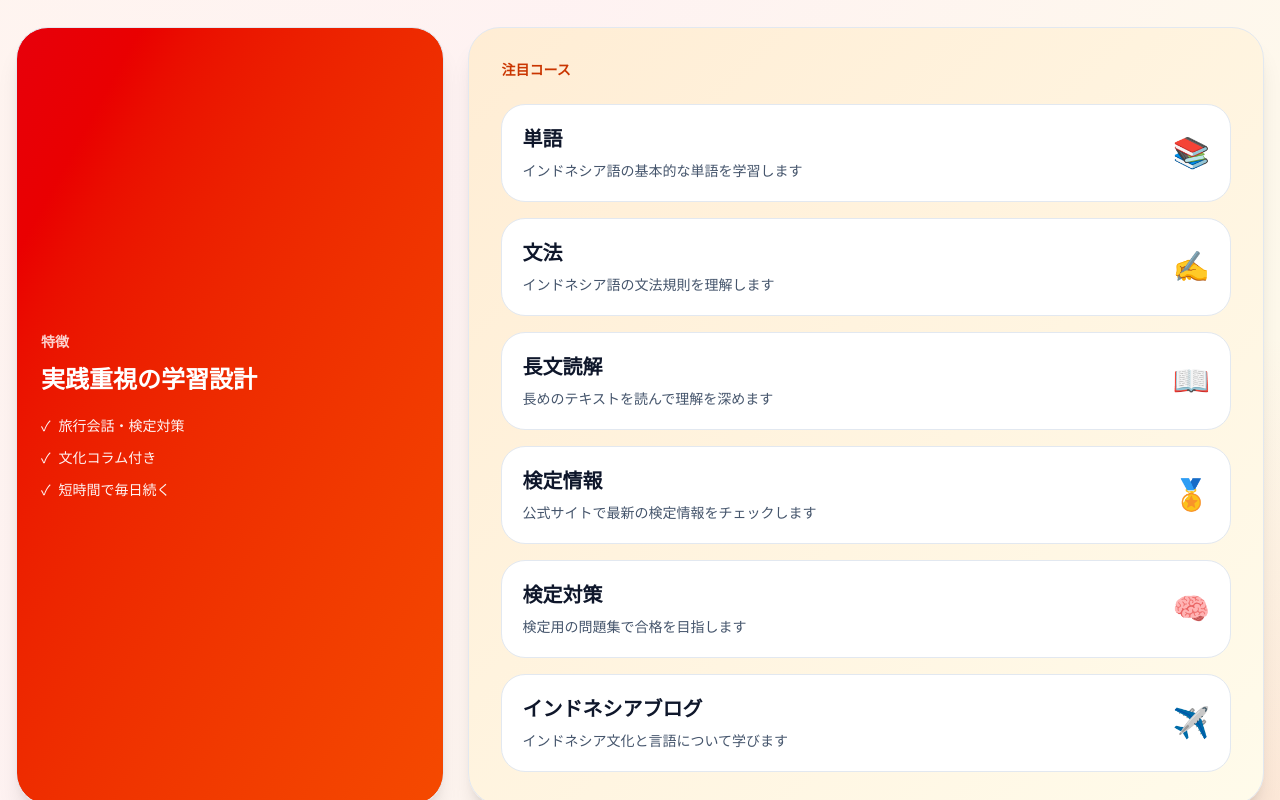
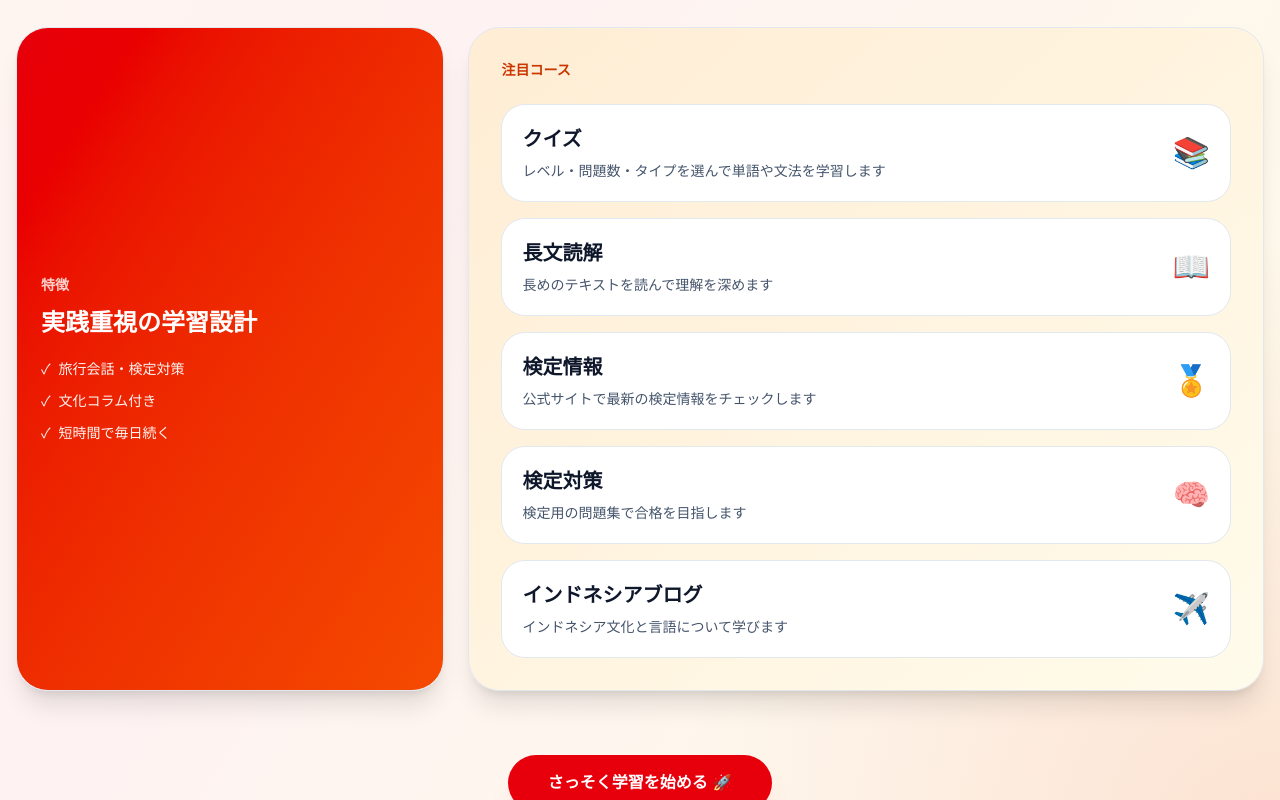
Before and after one commit to nozomishira/bhs-webapp, a Next.js app: page / in a window 1280 px wide. Shown: the part 1290-2090 px from the top of the page. Built offline with nearby package versions, Linux system fonts and the light colour scheme.

Commit message:
feat: ホーム画面のUI改善 - 単語・文法をクイズボタンに統合

```diff
--- a/app/components/Navigation.tsx
+++ b/app/components/Navigation.tsx
@@ -10,8 +10,7 @@ export default function Navigation() {
 
   const navItems = [
     { path: '/', label: 'ホーム' },
-    { path: '/quiz/vocabulary', label: '単語' },
-    { path: '/quiz/grammar', label: '文法' },
+    { path: '/quiz/vocabulary', label: 'クイズ' },
     { path: '/quiz/reading', label: '長文' },
     { path: '/quiz/exam', label: '検定' },
     { path: '/blog', label: 'ブログ' },
--- a/app/page.tsx
+++ b/app/page.tsx
@@ -14,21 +14,12 @@ export default function Home() {
 
   const courses = [
     {
-      id: 'vocabulary',
-      title: '単語',
+      id: 'quiz',
+      title: 'クイズ',
       icon: '📚',
-      description: 'インドネシア語の基本的な単語を学習します',
-      color: 'from-orange-400 to-orange-600',
+      description: 'レベル・問題数・タイプを選んで単語や文法を学習します',
+      color: 'from-orange-400 to-red-600',
       href: '/quiz/vocabulary',
-      external: false,
-    },
-    {
-      id: 'grammar',
-      title: '文法',
-      icon: '✍️',
-      description: 'インドネシア語の文法規則を理解します',
-      color: 'from-red-400 to-red-600',
-      href: '/quiz/grammar',
       external: false,
     },
     {
@@ -94,7 +85,7 @@ export default function Home() {
 
             <div className="flex flex-col gap-4 sm:flex-row">
               <Link href="/quiz/vocabulary" className="inline-flex items-center justify-center rounded-full bg-red-600 px-8 py-4 text-white font-semibold shadow-xl shadow-red-200/40 transition hover:bg-red-700">
-                まずは単語から
+                クイズに挑戦
               </Link>
               <Link href="/blog" className="inline-flex items-center justify-center rounded-full border border-red-300 bg-white px-8 py-4 text-red-700 font-semibold shadow-sm transition hover:bg-red-50">
                 コラムを見る
```
